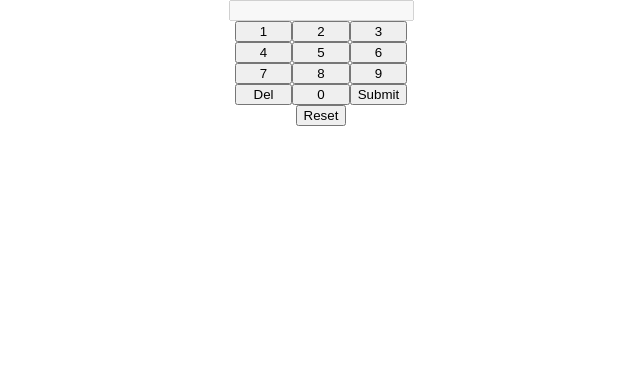
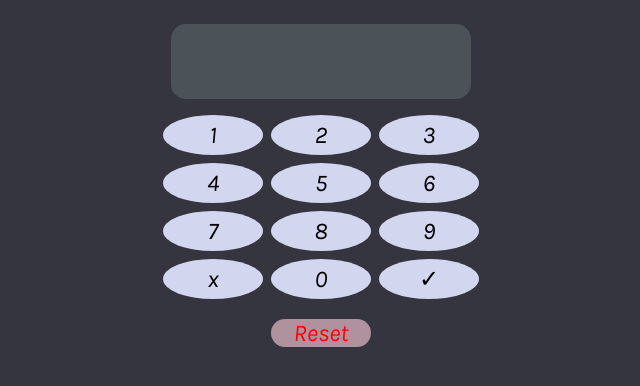
Before and after one commit to kingwell47/code-memo, a React (Create React App) app: page / in a window 1280 px wide. Shown: the top 386 px of the page, without its empty margins (319-959 px from the left). Built offline with nearby package versions, Linux system fonts and the light colour scheme.

Commit message:
styled keypad and added some colors

```diff
--- a/public/index.html
+++ b/public/index.html
@@ -24,6 +24,12 @@
       work correctly both with client-side routing and a non-root public URL.
       Learn how to configure a non-root public URL by running `npm run build`.
     -->
+    <link rel="preconnect" href="https://fonts.googleapis.com" />
+    <link rel="preconnect" href="https://fonts.gstatic.com" crossorigin />
+    <link
+      href="https://fonts.googleapis.com/css2?family=Karla:ital,wght@1,400;1,800&display=swap"
+      rel="stylesheet"
+    />
     <title>React App</title>
   </head>
   <body>
--- a/src/components/GetPasscode.jsx
+++ b/src/components/GetPasscode.jsx
@@ -22,10 +22,7 @@ function GetPasscode({
   };
 
   const handleDelete = () => {
-    if (displayCode.length <= 0) return;
-    let num = displayCode;
-    num = num.slice(0, -1);
-    setDisplayCode(num);
+    setDisplayCode("");
   };
 
   const handleSubmit = () => {
@@ -35,8 +32,15 @@ function GetPasscode({
   };
 
   const handleReset = () => {
-    removePassCode();
-    removeRandomCode();
+    if (
+      window.confirm(
+        "Resetting will cause all notes to be unreadable. Are you sure?"
+      )
+    ) {
+      removePassCode();
+      removeRandomCode();
+    }
+    setDisplayCode("");
   };
 
   return (
@@ -44,10 +48,9 @@ function GetPasscode({
       <input
         className='keypad__display'
         type='password'
-        name=''
-        id=''
+        title='passcode'
         value={displayCode}
-        disabled
+        readOnly
       />
       <div className='keypad__keys'>
         {digits.map((digit) => (
@@ -60,7 +63,7 @@ function GetPasscode({
           </button>
         ))}
         <button className='keypad__key delete' onClick={handleDelete}>
-          Del
+          x
         </button>
         <button
           className='keypad__key zero'
@@ -69,7 +72,7 @@ function GetPasscode({
           0
         </button>
         <button className='keypad__key submit' onClick={handleSubmit}>
-          Submit
+          ✓
         </button>
       </div>
       <button className='keypad__reset' onClick={handleReset}>
--- a/src/components/GetPasscode.scss
+++ b/src/components/GetPasscode.scss
@@ -5,37 +5,61 @@
   flex-direction: column;
   justify-content: center;
   align-items: center;
+  padding-top: fnc.rem(24);
 
   &__display {
+    background-color: var(--color-primary-600);
+    border: none;
+    width: fnc.rem(300);
+    height: fnc.rem(75);
+    font-size: fnc.rem(32);
+    text-align: center;
+    border-radius: fnc.rem(15);
   }
 
   &__keys {
     display: grid;
     grid-template-columns: repeat(3, 1fr);
     grid-template-rows: repeat(4, 1fr);
-    grid-template-areas:
-      "number number number"
-      "number number number"
-      "number number number"
-      "delete zero submit";
+    gap: fnc.rem(8);
+    margin-top: fnc.rem(16);
   }
 
   &__key {
-    grid-area: "number";
+    display: flex;
+    justify-content: center;
+    align-items: center;
+    width: fnc.rem(100);
+    aspect-ratio: 2.5;
+    border-radius: 50%;
+    background-color: var(--color-primary-100);
+    border: none;
+    font-size: fnc.rem(24);
+    font-family: inherit;
+    padding: 0;
 
     &.zero {
-      grid-area: "zero";
     }
 
     &.delete {
-      grid-area: "delete";
     }
 
     &.submit {
-      grid-area: "submit";
     }
   }
 
   &__reset {
+    display: flex;
+    justify-content: center;
+    align-items: center;
+    margin-top: fnc.rem(20);
+    width: fnc.rem(100);
+    background-color: var(--color-primary-200);
+    border-radius: fnc.rem(25);
+    border: none;
+    font-size: fnc.rem(24);
+    font-family: inherit;
+    color: red;
+    padding: 0;
   }
 }
--- a/src/index.scss
+++ b/src/index.scss
@@ -1,6 +1,13 @@
 @use "./functions" as fnc;
 
 :root {
+  --color-primary-700: hsl(240, 9%, 23%);
+  --color-primary-600: hsl(203, 8%, 32%);
+  --color-primary-500: hsl(300, 1%, 44%);
+  --color-primary-200: hsl(337, 15%, 63%);
+  --color-primary-100: hsl(232, 48%, 88%);
+
+  --font: "Karla", sans-serif;
 }
 
 html {
@@ -15,10 +22,18 @@ html {
 }
 
 body {
+  display: flex;
+  justify-content: center;
+  align-items: center;
   padding: 0;
   margin: 0;
   font-size: fnc.rem(16);
   line-height: 1.1;
+  font-family: var(--font);
+  background-color: var(--color-primary-700);
+}
+
+.App {
 }
 
 a,
--- a/src/scrambler.js
+++ b/src/scrambler.js
@@ -1,6 +1,7 @@
 //scrambler should scramble all the text in the note, no matter the passcode given
 
 export function scrambler(word, number) {
+  if (!number) return;
   const min = 33;
   const max = 126;
 
@@ -20,6 +21,7 @@ export function scrambler(word, number) {
 }
 
 export function unScrambler(word, number) {
+  if (!number) return;
   const min = 33;
   const max = 126;
 
```
